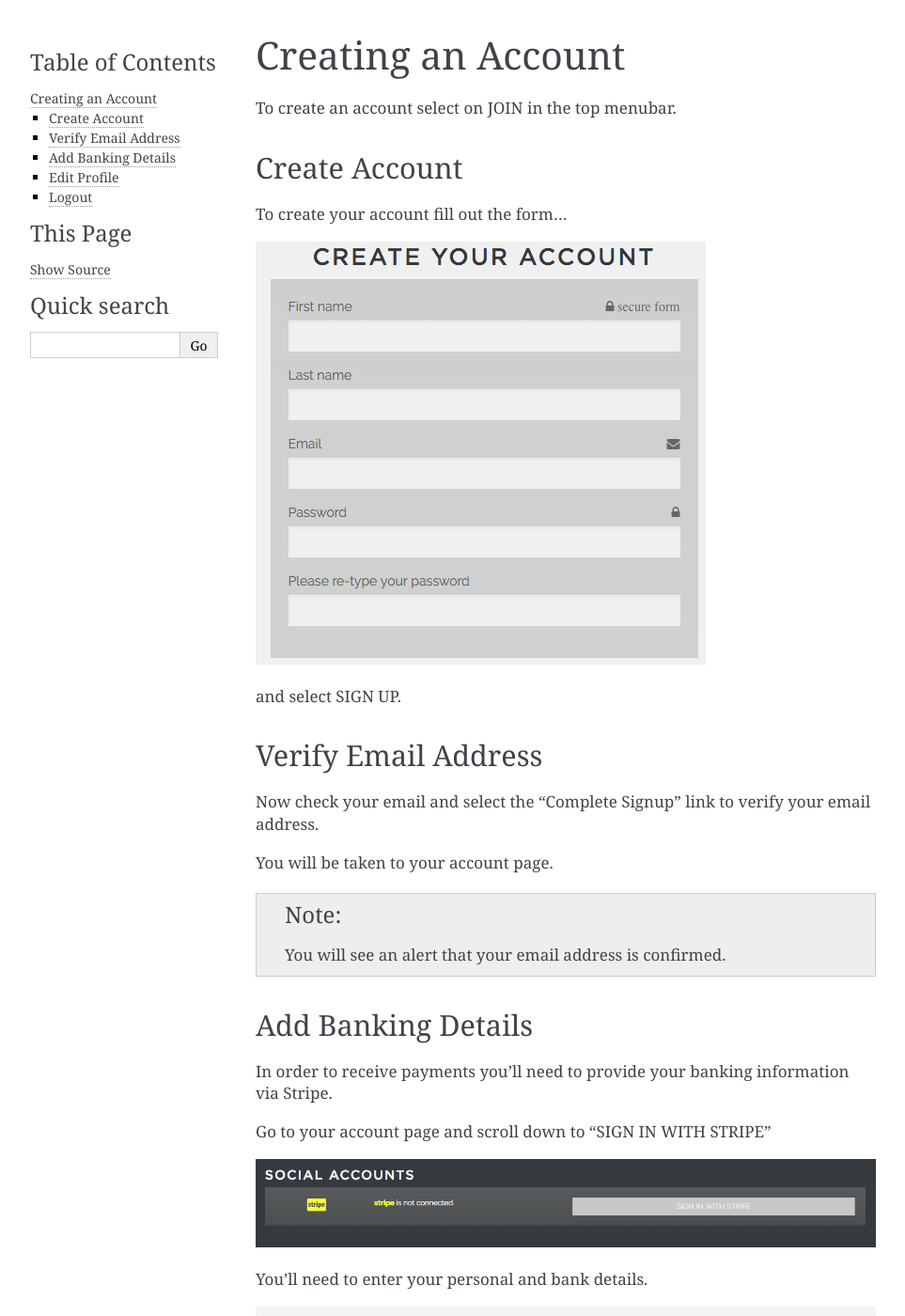
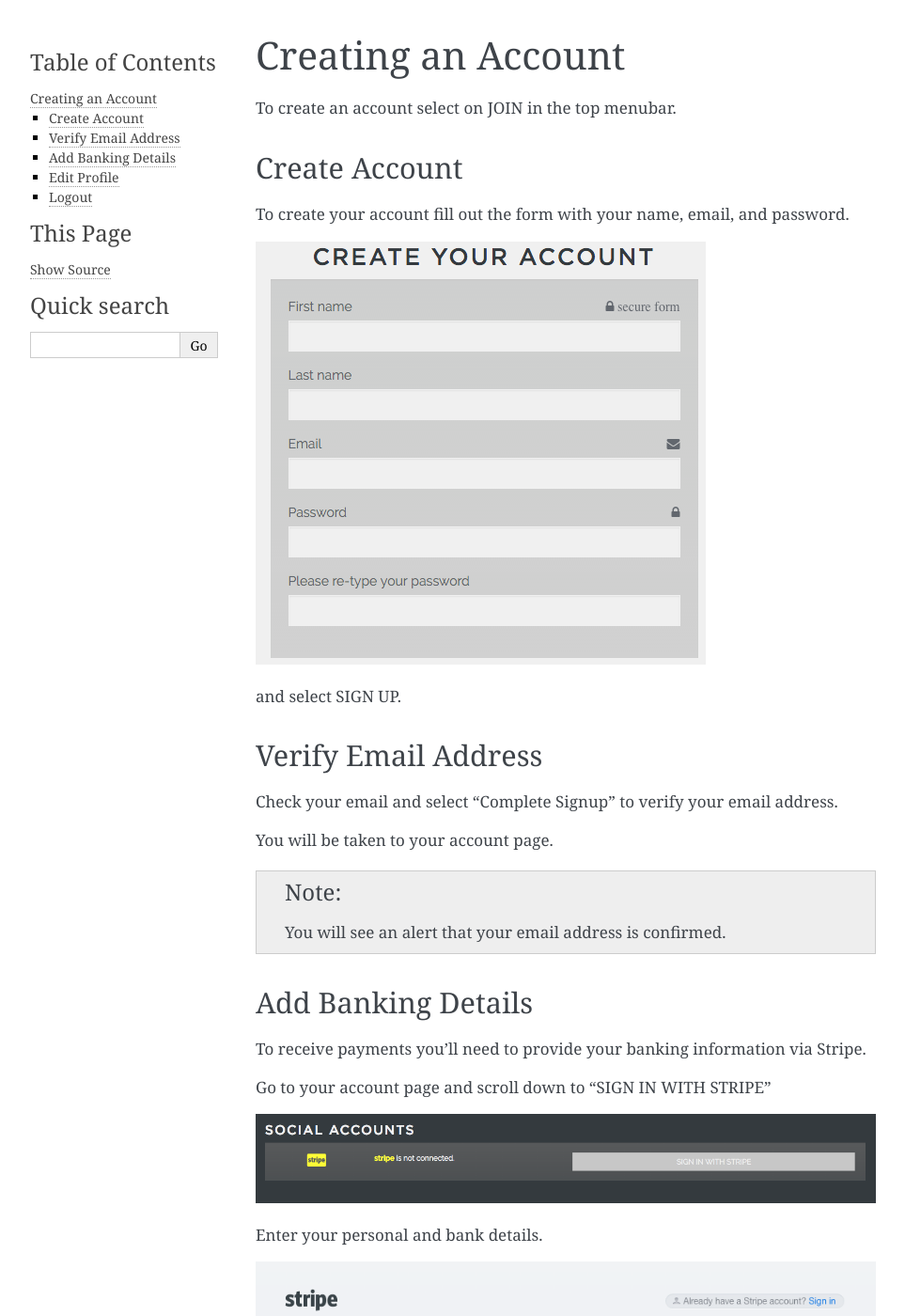
Before and after one commit to ChromaPDX/chroma-fund-docs, a Sphinx documentation site: the page built from docs/source/chroma_fund/account.rst, in a window 1280 px wide and 1400 px high. Shown: the whole window at 94% size, without its empty margins (148-1111 px from the left). Built offline with Sphinx 7.4.7, drawn with Linux system fonts in a browser that asks for light colours; some of the changed text lies outside the part shown.

Commit message:
Update account.rst

```diff
--- a/docs/source/chroma_fund/account.rst
+++ b/docs/source/chroma_fund/account.rst
@@ -10,7 +10,7 @@ To create an account select on JOIN in the top menubar.
 Create Account
 --------------
 
-To create your account fill out the form...
+To create your account fill out the form with your name, email, and password.
 
 .. image:: /images/createyouraccount.png
 
@@ -19,7 +19,7 @@ and select SIGN UP.
 Verify Email Address
 --------------------
 
-Now check your email and select the "Complete Signup" link to verify your email address.
+Check your email and select "Complete Signup" to verify your email address.
 
 You will be taken to your account page.
 
@@ -28,23 +28,19 @@ You will be taken to your account page.
 Add Banking Details
 -------------------
 
-In order to receive payments you'll need to provide your banking information via Stripe.
+To receive payments you'll need to provide your banking information via Stripe.
 
 Go to your account page and scroll down to "SIGN IN WITH STRIPE"
 
 .. image:: /images/signinwithstripe.png
 
-You'll need to enter your personal and bank details.
+Enter your personal and bank details.
 
 .. image:: /images/Stripe__Connect_with_Chroma_Fund.png
 
 At the end of the form select "Authorize access to this account"
 
 .. image:: /images/Stripe_authorize.png
-
-And you'll see that Stripe is successfully connected:
-
-.. image:: /images/Stripe_connected.png
 
 .. note:: Payments will only be made if more than $0.50 is due.
 
@@ -53,9 +49,7 @@ Edit Profile
 
 Under EDIT PROFILE you can change your first and last name, upload a photo, and add a bio.
 
-To do this...
-
-Then select SAVE.
+If you are an investor your name will only be displayed to those managing the offerings you invest in. If you are creating an offering your name and bio will be displayed publicly. All users will have their image be displayed publicly.
 
 Logout
 ------
```
